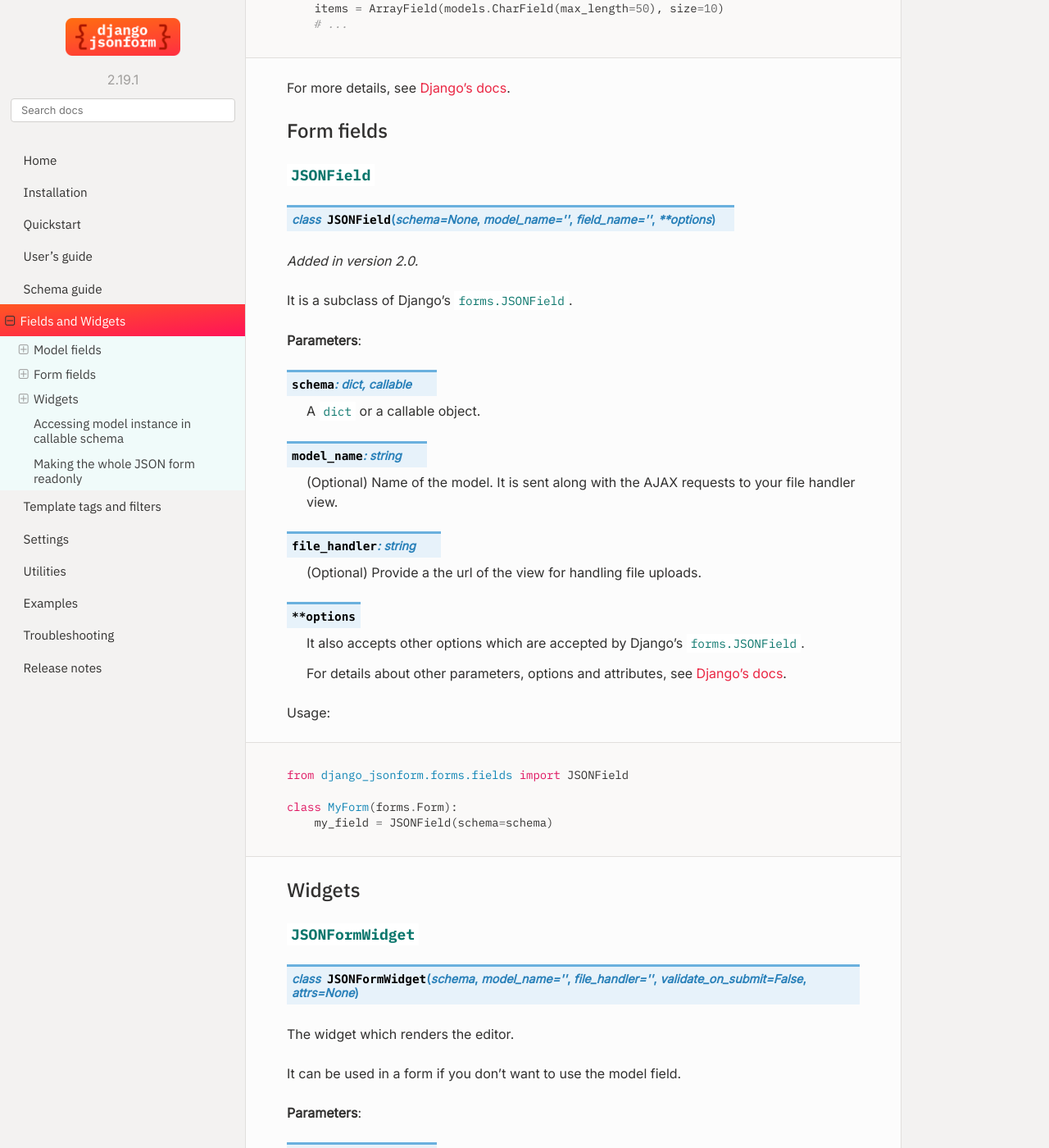
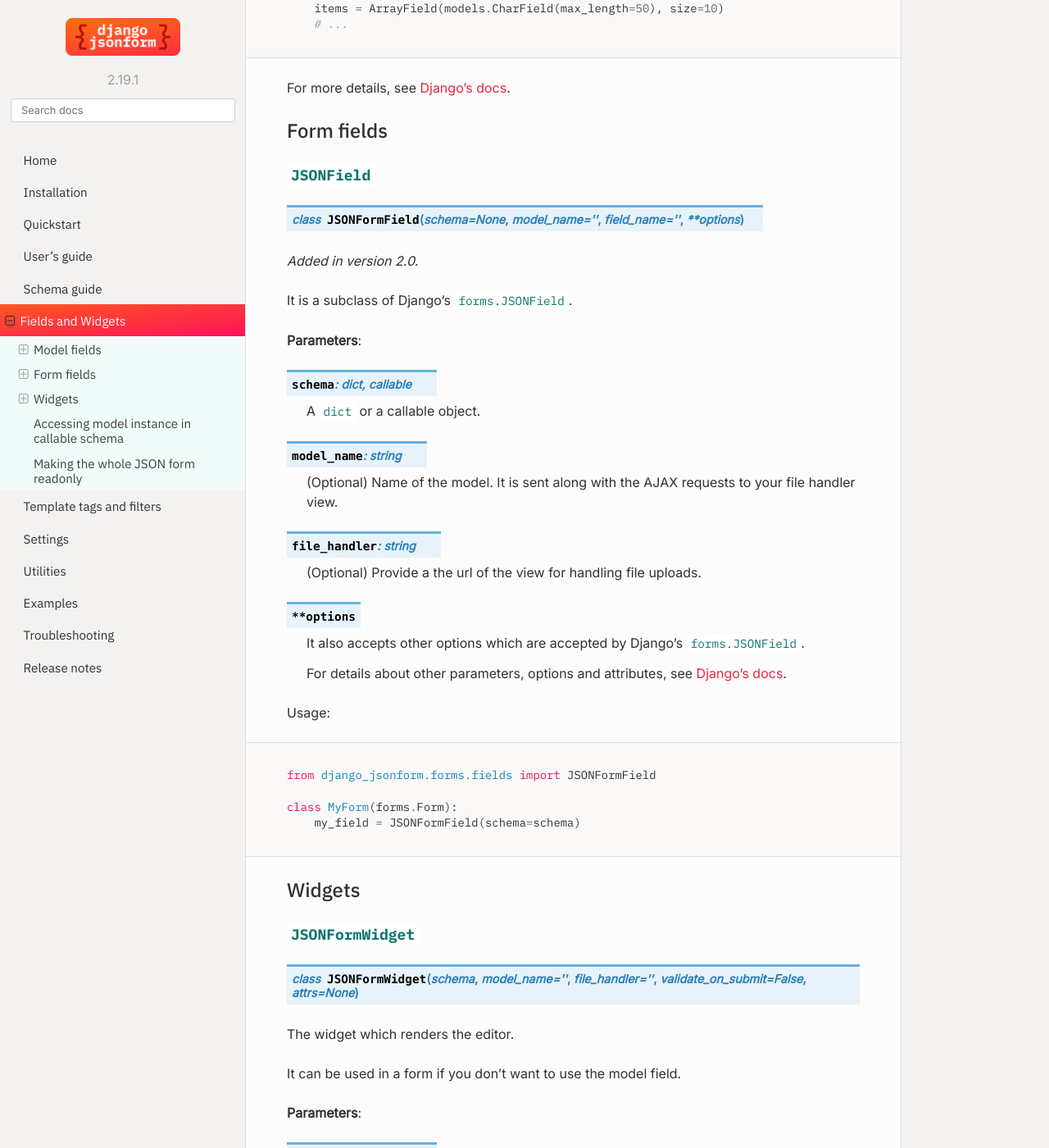
Before and after one commit to bhch/django-jsonform, a Sphinx documentation site: the page built from docs/fields-and-widgets.rst, in a window 1280 px wide and 1400 px high, scrolled down 2714 px. Shown: the whole window at 82% size. Built offline with Sphinx 7.4.7 and the Read the Docs theme 2.0.0, drawn with Linux system fonts in a browser that asks for light colours.

Commit message:
Update fields-and-widgets.rst
The form field's name is `JSONFormField`, not `JSONField`.

```diff
--- a/docs/fields-and-widgets.rst
+++ b/docs/fields-and-widgets.rst
@@ -146,7 +146,7 @@ Form fields
 ``JSONField``
 ~~~~~~~~~~~~~
 
-.. class:: JSONField(schema=None, model_name='', field_name='', **options)
+.. class:: JSONFormField(schema=None, model_name='', field_name='', **options)
 
 .. versionadded:: 2.0
 
@@ -181,10 +181,10 @@ Usage:
 
 .. code-block:: python
 
-    from django_jsonform.forms.fields import JSONField
+    from django_jsonform.forms.fields import JSONFormField
 
     class MyForm(forms.Form):
-        my_field = JSONField(schema=schema)
+        my_field = JSONFormField(schema=schema)
 
 Widgets
 -------
```
